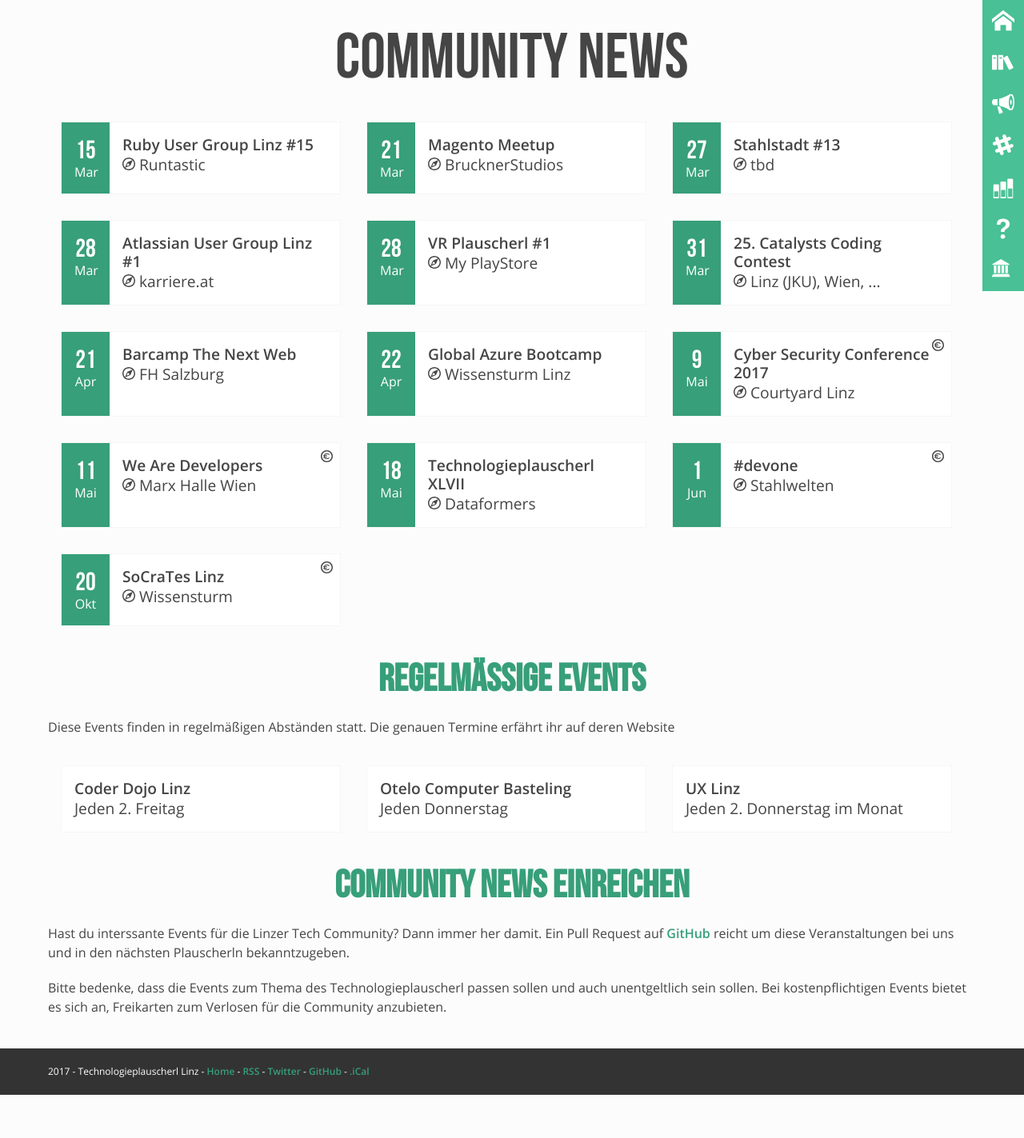
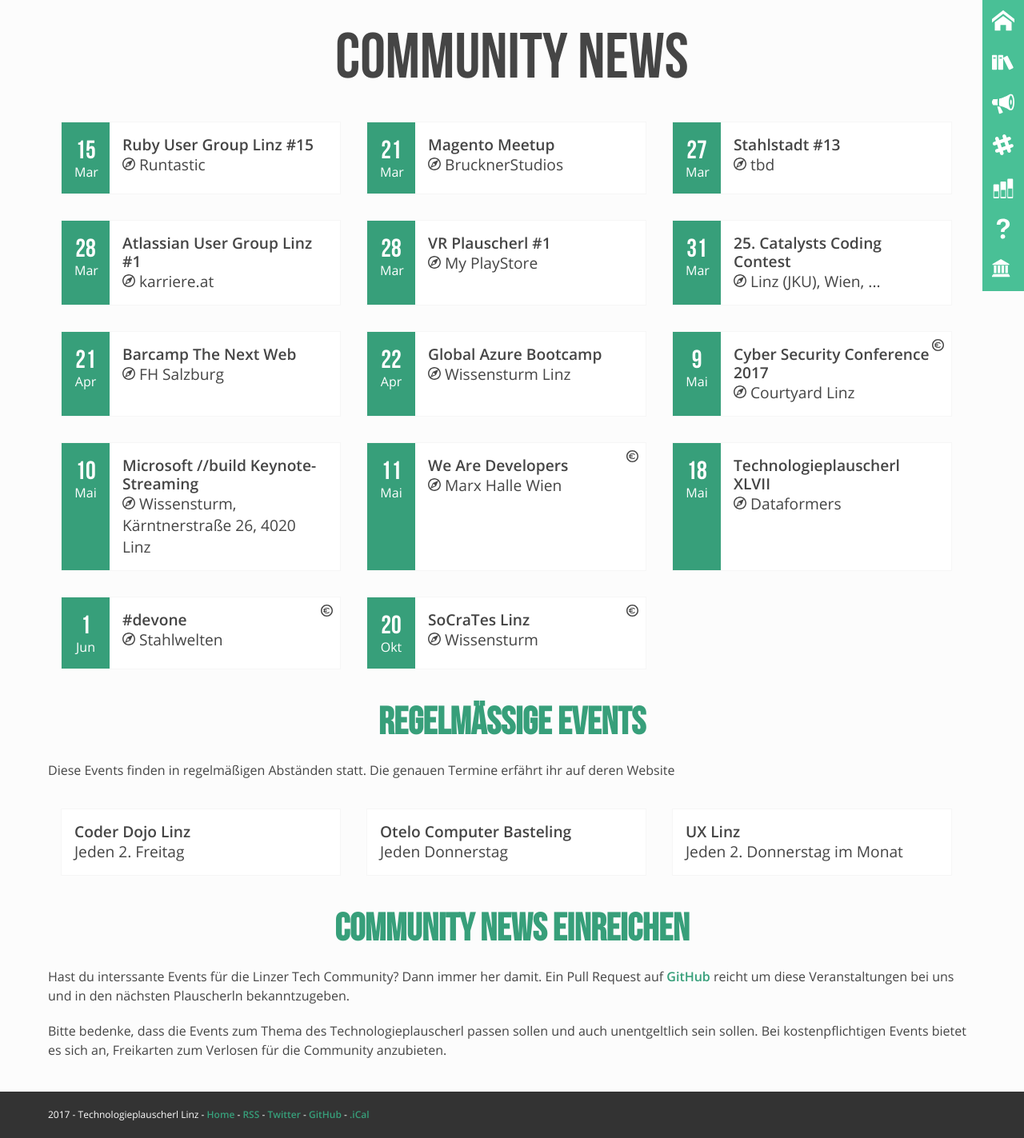
Before and after one commit to mericanAncer127/plauscherl, a Jekyll site: the page built from pages/community-news.html, in a window 1280 px wide. Shown: the whole page at 80% size. Built offline with Jekyll 4.4.1, drawn with Linux system fonts in a browser that asks for light colours; before the commit the page ends 1369 px from its top, so only the background shows below that.

Commit message:
add MS build streaming event

```diff
--- a/_data/community.yml
+++ b/_data/community.yml
@@ -180,3 +180,12 @@
       location: Lunik2, Tabakfabrik
       date: 2017-03-14
       link: https://www.meetup.com/de-DE/TUGA-TYPO3-User-Group-Austria/events/238063644/?eventId=238063644&chapter_analytics_code=UA-74113768-1
+-
+  id: ms-build-streaming
+  name: "Microsoft //build Keynote-Streaming"
+  events:
+    -
+      name: "Microsoft //build Keynote-Streaming"
+      location: Wissensturm, Kärntnerstraße 26, 4020 Linz
+      date: 2017-05-10
+      link: https://www.microsoftevents.com/profile/form/index.cfm?PKformID=0x1175493d0ce
```
